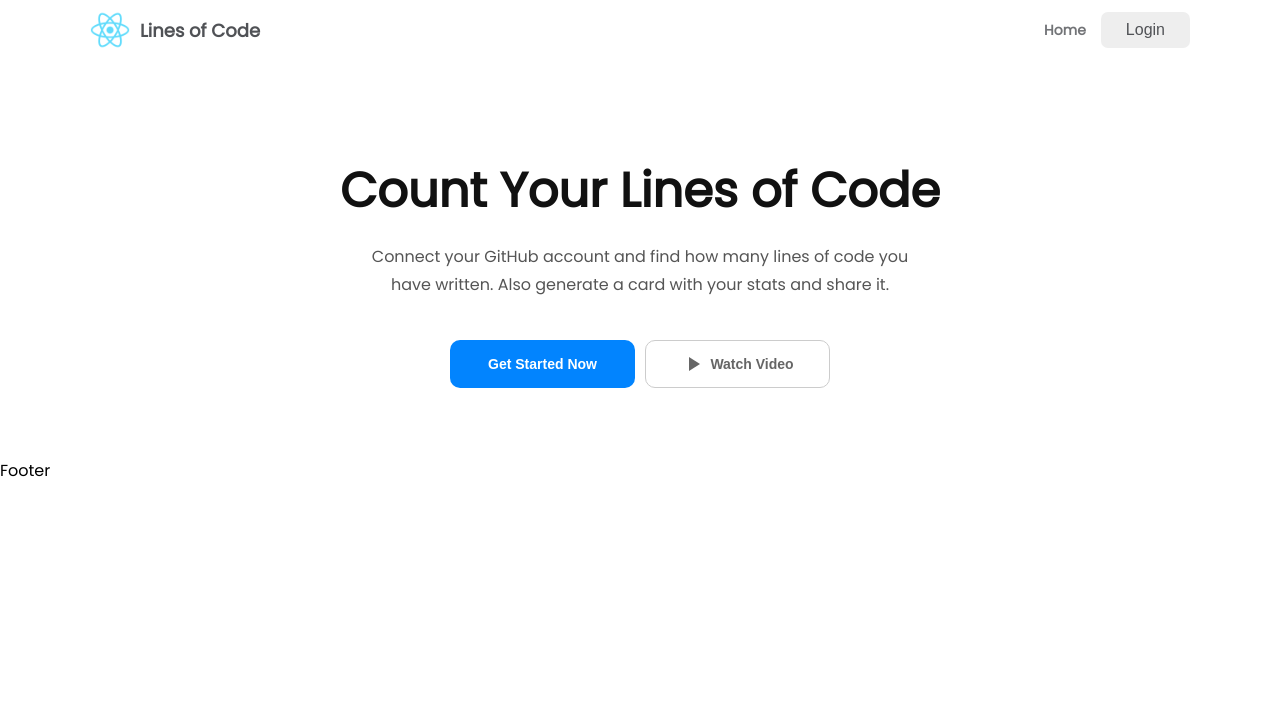
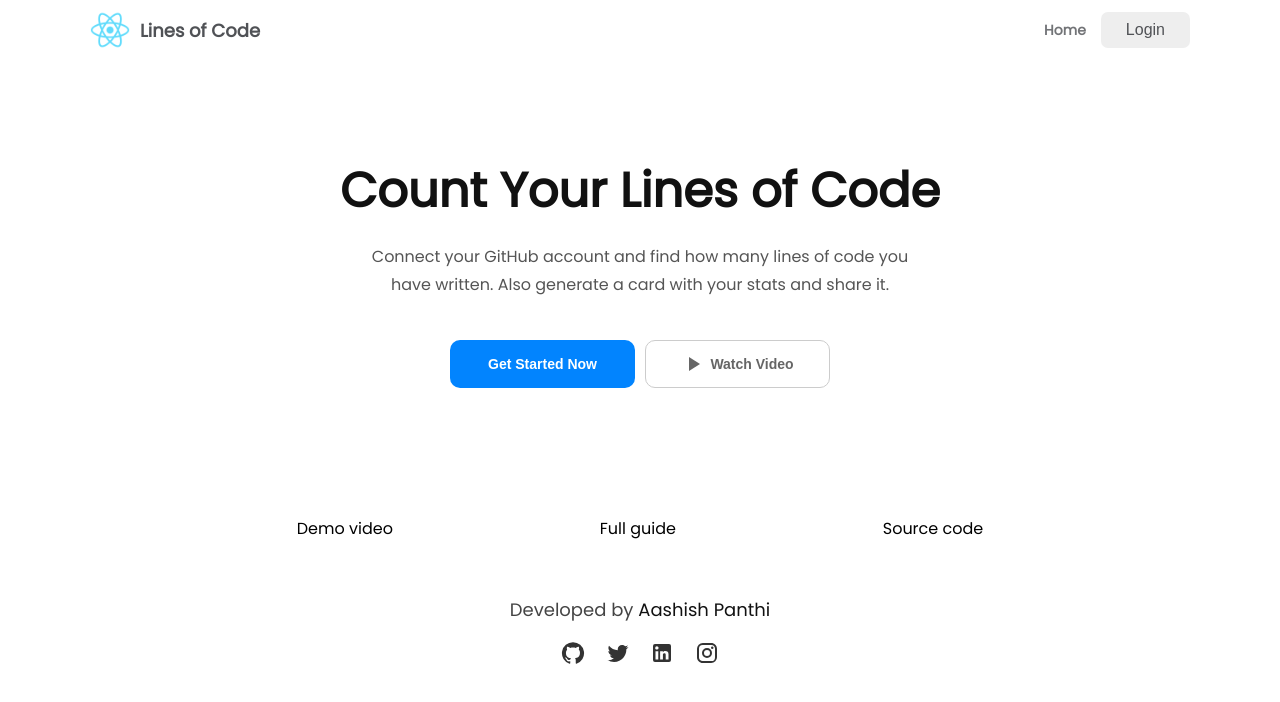
Before and after one commit to aashishpanthi/github-lines-of-code, a React (Create React App) app: page / in a window 1280 px wide. Shown: the top 702 px of the page. Built offline with nearby package versions, Linux system fonts and the light colour scheme.

Commit message:
complete footer

```diff
--- a/src/components/Footer.js
+++ b/src/components/Footer.js
@@ -1,5 +1,46 @@
+import InstagramIcon from "@mui/icons-material/Instagram";
+import TwitterIcon from "@mui/icons-material/Twitter";
+import GitHubIcon from "@mui/icons-material/GitHub";
+import LinkedInIcon from "@mui/icons-material/LinkedIn";
+import styles from "./styles/footer.module.css";
+
 const Footer = () => {
-  return <div>Footer</div>;
+  return (
+    <footer>
+      <div className={styles.appInfo}>
+        <a href="https://youtube.com/" className={styles.appLink}>
+          Demo video
+        </a>
+        <a href="https://blog.aashish-panthi.com.np" className={styles.appLink}>
+          Full guide
+        </a>
+        <a href="https://github.com/aashishpanthi" className={styles.appLink}>
+          Source code
+        </a>
+      </div>
+
+      <div className={styles.authorInfo}>
+        <p>
+          Developed by{" "}
+          <a href="https://aashishpanthi.info.np">Aashish Panthi</a>
+        </p>
+        <div className={styles.authorLinks}>
+          <a href="" title="Find on GitHub">
+            <GitHubIcon />
+          </a>
+          <a href="" title="Find on Twitter">
+            <TwitterIcon />
+          </a>
+          <a href="" title="Connect on Linkedin">
+            <LinkedInIcon />
+          </a>
+          <a href="" title="Follow on Instagram">
+            <InstagramIcon />
+          </a>
+        </div>
+      </div>
+    </footer>
+  );
 };
 
 export default Footer;
--- /dev/null
+++ b/src/components/styles/footer.module.css
@@ -0,0 +1,55 @@
+footer {
+  max-width: 1100px;
+  margin: 30px auto 0px auto;
+}
+
+.appInfo {
+  display: flex;
+  align-items: center;
+  min-height: 100px;
+  justify-content: space-evenly;
+  flex-wrap: wrap;
+}
+
+.appLink {
+  text-decoration: none;
+  color: #000;
+  transition: color 0.2s ease-in-out;
+}
+
+.appLink:hover {
+  color: #999;
+}
+
+.authorInfo {
+  text-align: center;
+}
+
+.authorInfo p {
+  color: #444;
+  font-weight: normal;
+  font-size: large;
+}
+
+.authorInfo p a {
+  color: #111;
+  text-decoration: none;
+  transition: color 0.2s ease-in-out;
+}
+
+.authorLinks {
+  display: flex;
+  justify-content: space-evenly;
+  max-width: 200px;
+  margin: 0 auto;
+}
+
+.authorLinks a {
+  text-decoration: none;
+  color: #333;
+  transition: color 0.2s ease-in-out;
+}
+
+.authorLinks a:hover {
+  color: #999;
+}
```
